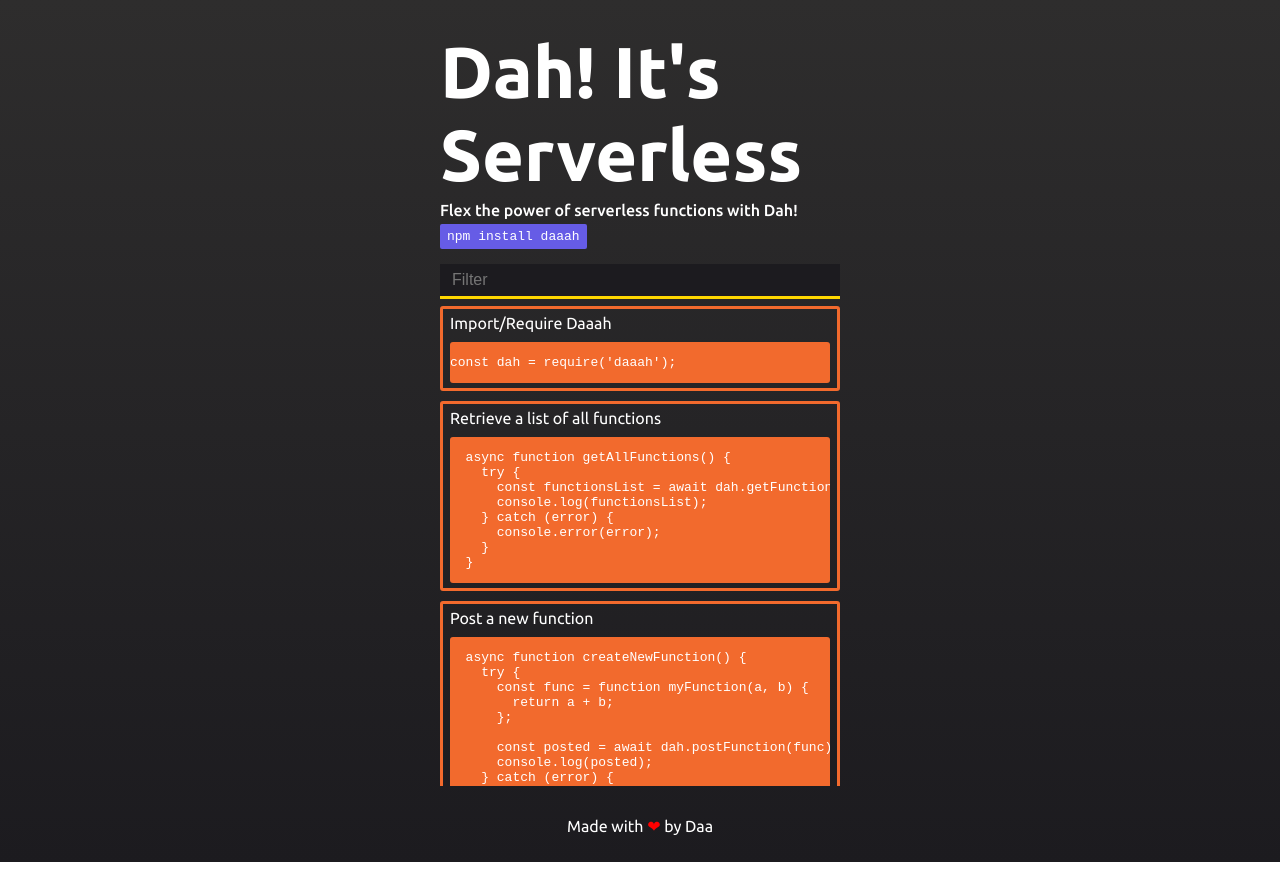
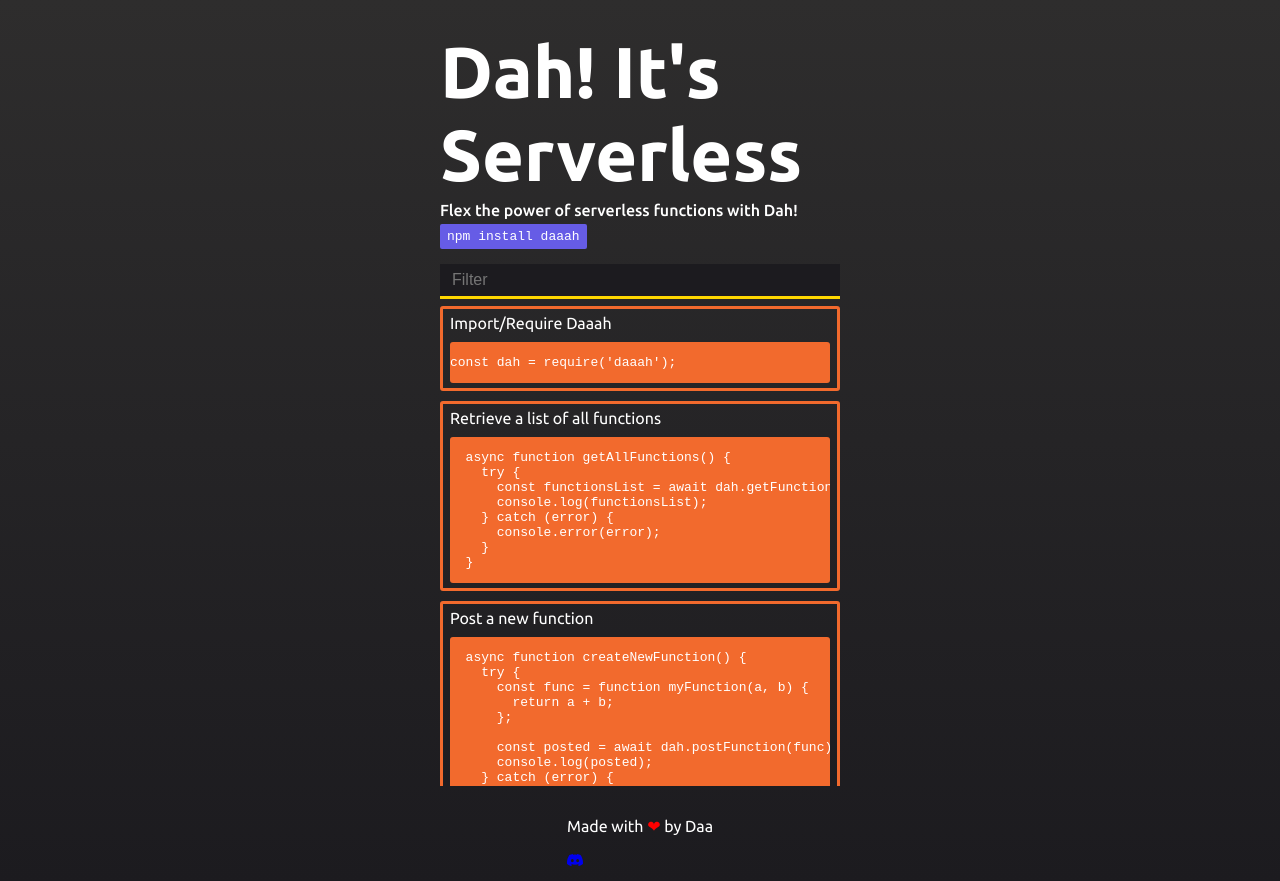
Before and after one commit to hassaanmaqsood/dah, a website: page pages/index.html in a window 1280 px wide. Drawn offline with Linux system fonts and the light colour scheme; files that its build step writes are made by us from their sources; a web font is replaced by a local one.

Commit message:
Discord Invite

```diff
--- a/pages/index.html
+++ b/pages/index.html
@@ -171,6 +171,20 @@
 
     <footer>
       <p>Made with <span style="color: red">❤</span> by Daa</p>
+      <a href="https://discord.gg/TsP2pfQ5kq">
+        <svg
+          xmlns="http://www.w3.org/2000/svg"
+          width="16"
+          height="16"
+          fill="currentColor"
+          class="bi bi-discord"
+          viewBox="0 0 16 16"
+        >
+          <path
+            d="M13.545 2.907a13.227 13.227 0 0 0-3.257-1.011.05.05 0 0 0-.052.025c-.141.25-.297.577-.406.833a12.19 12.19 0 0 0-3.658 0 8.258 8.258 0 0 0-.412-.833.051.051 0 0 0-.052-.025c-1.125.194-2.22.534-3.257 1.011a.041.041 0 0 0-.021.018C.356 6.024-.213 9.047.066 12.032c.001.014.01.028.021.037a13.276 13.276 0 0 0 3.995 2.02.05.05 0 0 0 .056-.019c.308-.42.582-.863.818-1.329a.05.05 0 0 0-.01-.059.051.051 0 0 0-.018-.011 8.875 8.875 0 0 1-1.248-.595.05.05 0 0 1-.02-.066.051.051 0 0 1 .015-.019c.084-.063.168-.129.248-.195a.05.05 0 0 1 .051-.007c2.619 1.196 5.454 1.196 8.041 0a.052.052 0 0 1 .053.007c.08.066.164.132.248.195a.051.051 0 0 1-.004.085 8.254 8.254 0 0 1-1.249.594.05.05 0 0 0-.03.03.052.052 0 0 0 .003.041c.24.465.515.909.817 1.329a.05.05 0 0 0 .056.019 13.235 13.235 0 0 0 4.001-2.02.049.049 0 0 0 .021-.037c.334-3.451-.559-6.449-2.366-9.106a.034.034 0 0 0-.02-.019Zm-8.198 7.307c-.789 0-1.438-.724-1.438-1.612 0-.889.637-1.613 1.438-1.613.807 0 1.45.73 1.438 1.613 0 .888-.637 1.612-1.438 1.612Zm5.316 0c-.788 0-1.438-.724-1.438-1.612 0-.889.637-1.613 1.438-1.613.807 0 1.451.73 1.438 1.613 0 .888-.631 1.612-1.438 1.612Z"
+          />
+        </svg>
+      </a>
     </footer>
   </body>
 </html>
```
